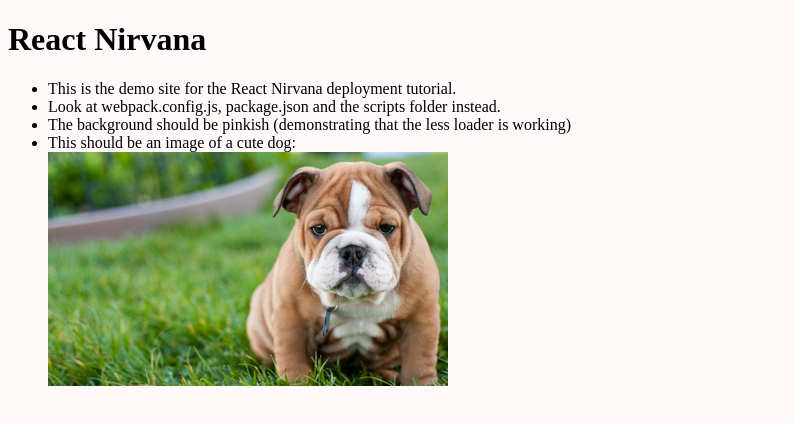
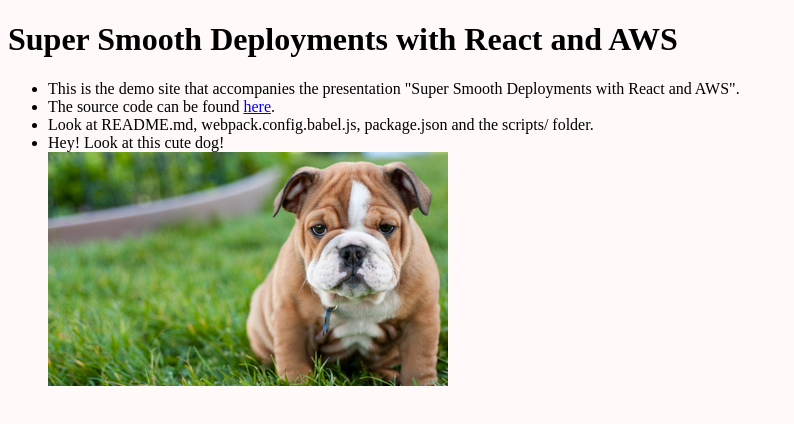
Before and after one commit to rbalicki2/react-aws-deployments, a React app: page / in a window 1280 px wide. Shown: the top 424 px of the page, without its empty margins (0-794 px from the left). Built offline with nearby package versions, Linux system fonts and the light colour scheme.

Commit message:
change copy and update README

```diff
--- a/src/MyOnlyComponent.jsx
+++ b/src/MyOnlyComponent.jsx
@@ -6,12 +6,15 @@ import cuteDogUrl from './cutedog.png';
 export default class MyOnlyComponent extends Component {
   render() {
     return (<div>
-      <h1>React Nirvana</h1>
+      <h1>Super Smooth Deployments with React and AWS</h1>
       <ul>
-        <li>This is the demo site for the React Nirvana deployment tutorial.</li>
-        <li>Look at webpack.config.js, package.json and the scripts folder instead.</li>
-        <li>The background should be pinkish (demonstrating that the less loader is working)</li>
-        <li>This should be an image of a cute dog:
+        <li>This is the demo site that accompanies the presentation "Super Smooth Deployments with React and AWS".</li>
+        <li>
+          The source code can be found&nbsp;
+          <a href="https://github.com/rbalicki2/react-aws-deployments">here</a>.
+        </li>
+        <li>Look at README.md, webpack.config.babel.js, package.json and the scripts/ folder.</li>
+        <li>Hey! Look at this cute dog!
           <div><img src={cuteDogUrl} /></div>
         </li>
       </ul>
```
Also changed, not shown: 1 other file (tests, documents, lock files or other folders).
